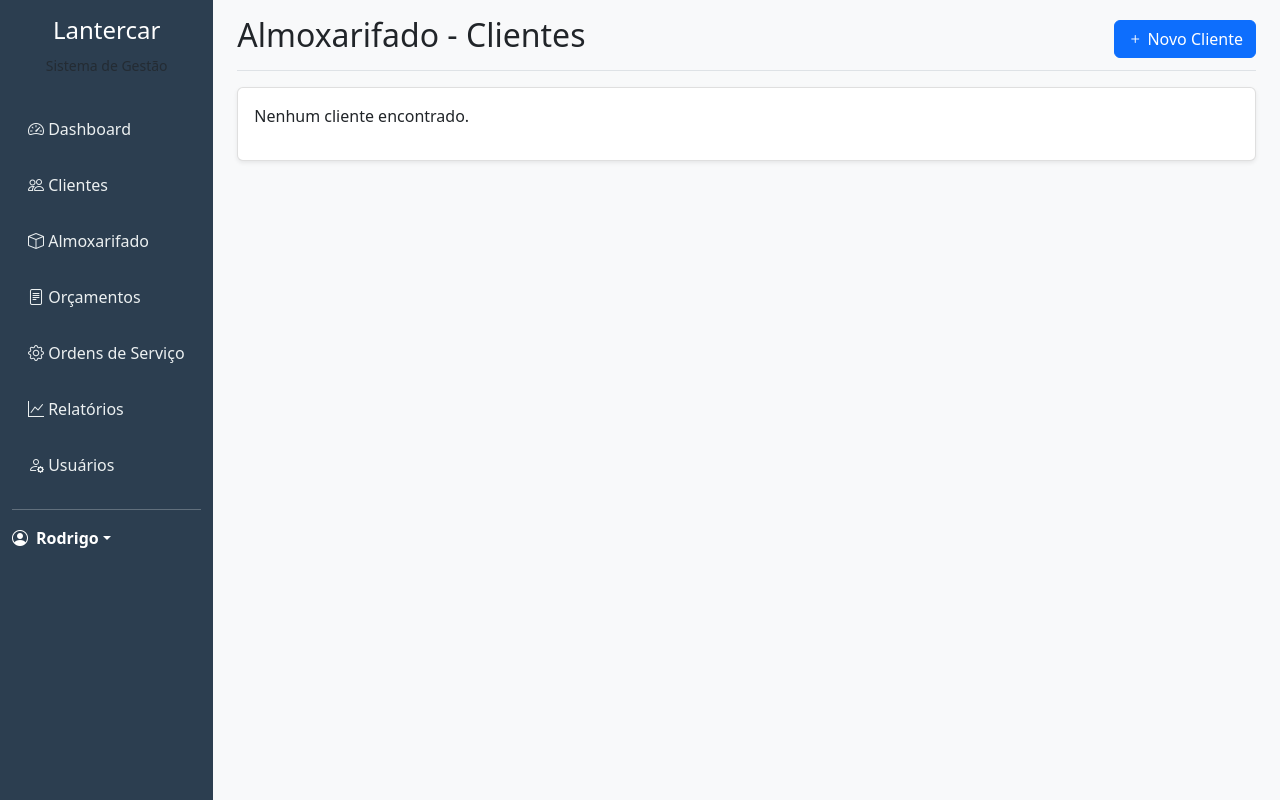
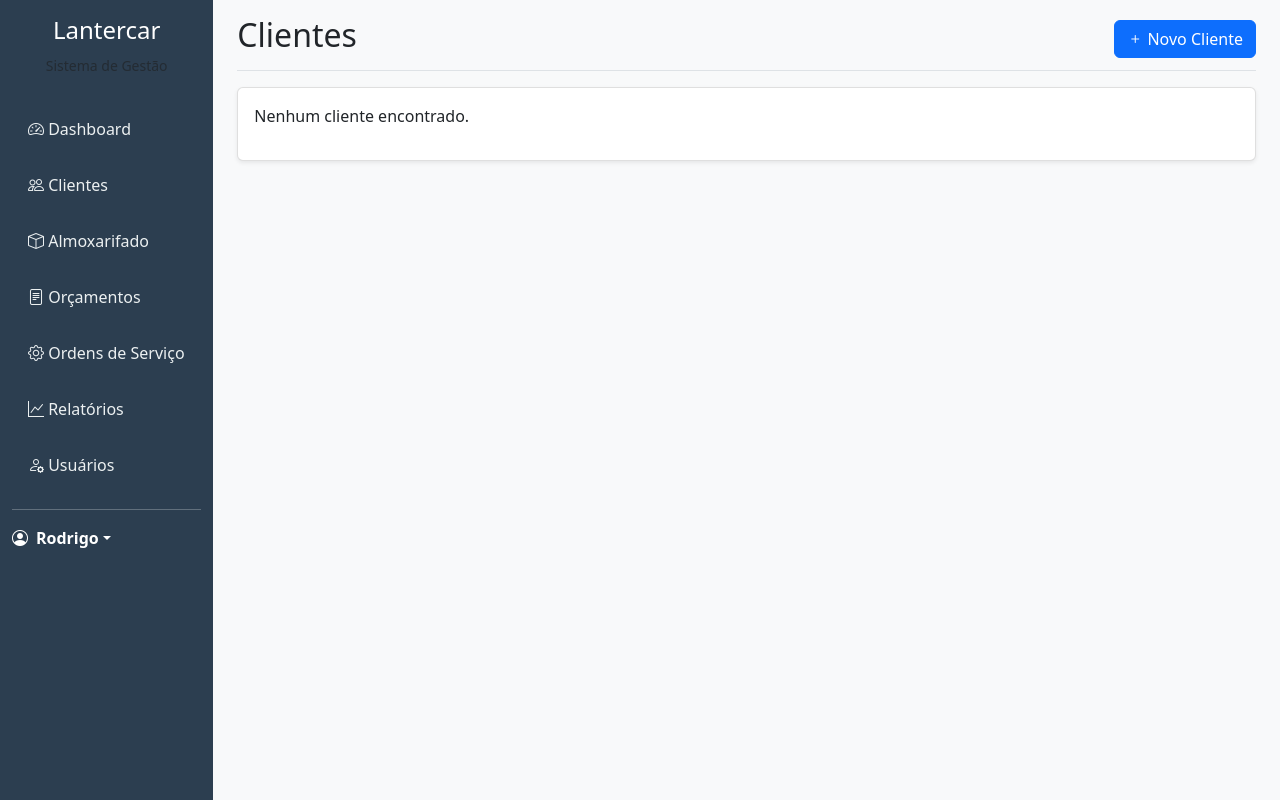
Before and after one commit to rhnreis/sistema_oficina, a Flask app: page / in a window 1280 px wide. Run offline with Flask 3, Linux system fonts and the light colour scheme; a user stored in the database is signed in; data that the repository does not hold is empty.

Commit message:
ajuste de rota

```diff
--- a/templates/clientes/listar.html
+++ b/templates/clientes/listar.html
@@ -1,6 +1,6 @@
 {% extends "base.html" %}
 {% block title %}Clientes - Lantercar{% endblock %}
-{% block page_title %}Almoxarifado - Clientes{% endblock %}
+{% block page_title %}Clientes{% endblock %}
 
 {% block page_actions %}
 <a href="{{ url_for('clientes.cadastrar') }}" class="btn btn-primary">
```
Also changed, not shown: templates/materiais/cadastrar.html (renamed from templates/clientes/cadastrar.html), templates/materiais/editar.html (renamed from templates/clientes/editar.html), templates/materiais/visualizar.html (renamed from templates/clientes/visualizar.html), templates/ordem/cancelar.html (renamed from templates/cancelar.html), templates/ordem/concluir.html (renamed from templates/concluir.html), templates/relatorios/servicos.html (renamed from templates/servicos.html).
